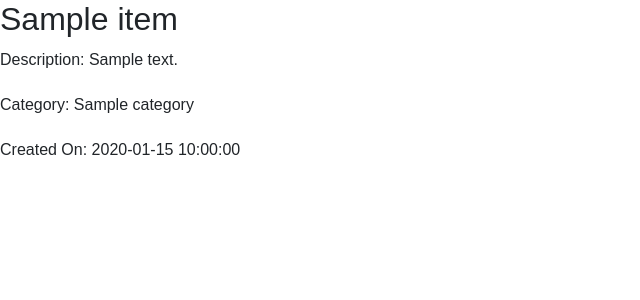
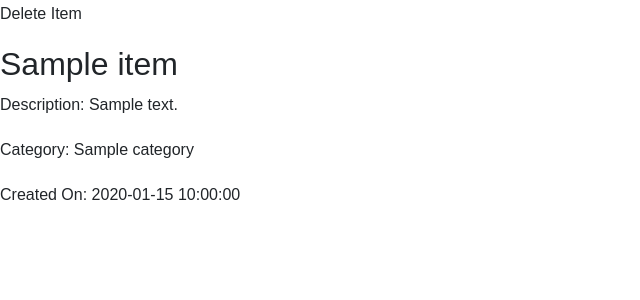
Before and after one commit to tayomadein/fsnd-catalog, a Flask app: page /category/1/1 in a window 1280 px wide. Shown: the part 46-346 px from the top of the page, without its empty margins (0-640 px from the left). Run offline with Flask 2, Linux system fonts and the light colour scheme; a user stored in the database is signed in; tables that the repository leaves empty hold one stand-in row (values such as "Sample post"); some libraries are stand-ins or nearby versions; some web fonts are replaced.

Commit message:
Delete an item you created

```diff
--- a/app.py
+++ b/app.py
@@ -248,6 +248,7 @@ def newItem():
             categories = session.query(Category).all()
             return render_template('newitem.html', categories=categories)
 
+
 @app.route('/category/<int:cat_id>/edit', methods=['GET', 'POST'])
 def editCategory(cat_id):
     ''' Edit a category '''
@@ -260,11 +261,12 @@ def editCategory(cat_id):
         if request.form['name']:
             edit_category.name = request.form['name']
         flash('%s has successfully updated %s category' %
-            login_session['username'], edit_category.name)
+              login_session['username'], edit_category.name)
         session.commit()
         return redirect(url_for('showCategory', cat_id=cat_id))
     else:
         return render_template('editcategory.html', category=edit_category)
+
 
 @app.route('/category/<int:cat_id>/delete', methods=['GET', 'POST'])
 def deleteCategory(cat_id):
@@ -277,19 +279,31 @@ def deleteCategory(cat_id):
     if request.method == 'POST':
         session.delete(delete_category)
         flash('%s has successfully deleted category' %
-            login_session['username'], delete_category.name)
+              login_session['username'], delete_category.name)
         session.commit()
         return redirect(url_for('showHome'))
     else:
         return render_template('deletecategory.html', category=delete_category)
 
-"""
-@app.route('/category/<int:cat_id>/<int:item_id>/edit')
-@app.route('/category/<int:cat_id>/<int:item_id>/delete') """
+
+@app.route('/category/<int:cat_id>/<int:item_id>/delete', methods=['GET', 'POST'])
+def deleteItem(cat_id, item_id):
+    ''' Delete a Category '''
+    delete_item = session.query(Item).filter_by(item_id=item_id).one()
+    if 'username' not in login_session:
+        return redirect('/login')
+    if delete_item.user_id != login_session['user_id']:
+        return "<script>function myFunction() {alert('You are not authorized to delete this item. Please create your own item in order to delete.');}</script><body onload='myFunction()''>"
+    if request.method == 'POST':
+        session.delete(delete_item)
+        flash('%s has successfully deleted item' %
+              login_session['username'], delete_item.name)
+        session.commit()
+        return redirect(url_for('showCategory', cat_id=cat_id))
+    else:
+        return render_template('deleteitem.html', item=delete_item)
 
 # Helper funtions for creating user
-
-
 def createUser(login_session):
     newUser = User(name=login_session['username'], email=login_session[
                    'email'], picture=login_session['picture'])
--- a/templates/item.html
+++ b/templates/item.html
@@ -5,6 +5,11 @@
 {% block content %}
 <div class="row">
     <div class="item-block">
+        {% if login %}
+            <p>
+                <a href="{{url_for('deleteItem', cat_id=item.cat_id, item_id=item.item_id)}}">Delete Item</a>
+            </p>
+        {% endif %}
         <h2>{{item.name}}</h2>
         <p>Description: {{item.description}}</p>
         <p>Category: {{cat_name}}</p>
```
Also changed, not shown: templates/deleteitem.html (added, +9 -0 lines), templates/deleteitewm.html (deleted).
